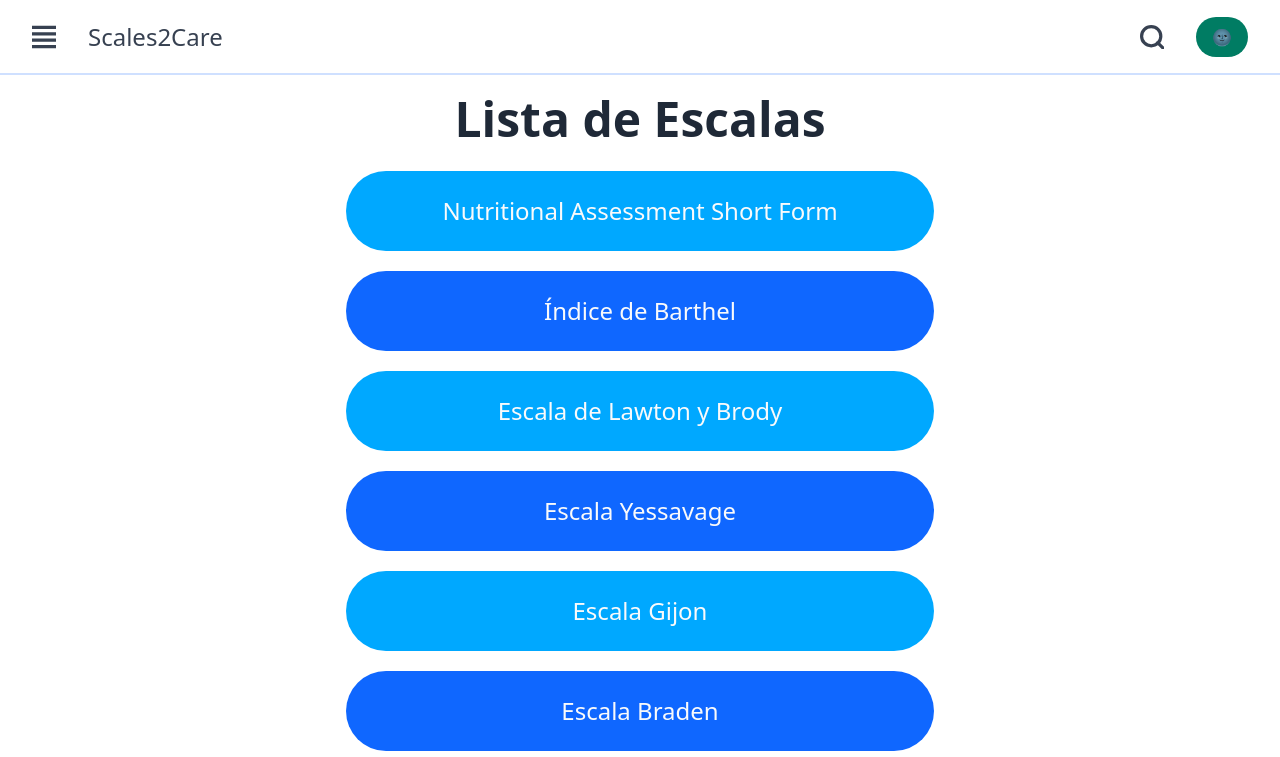
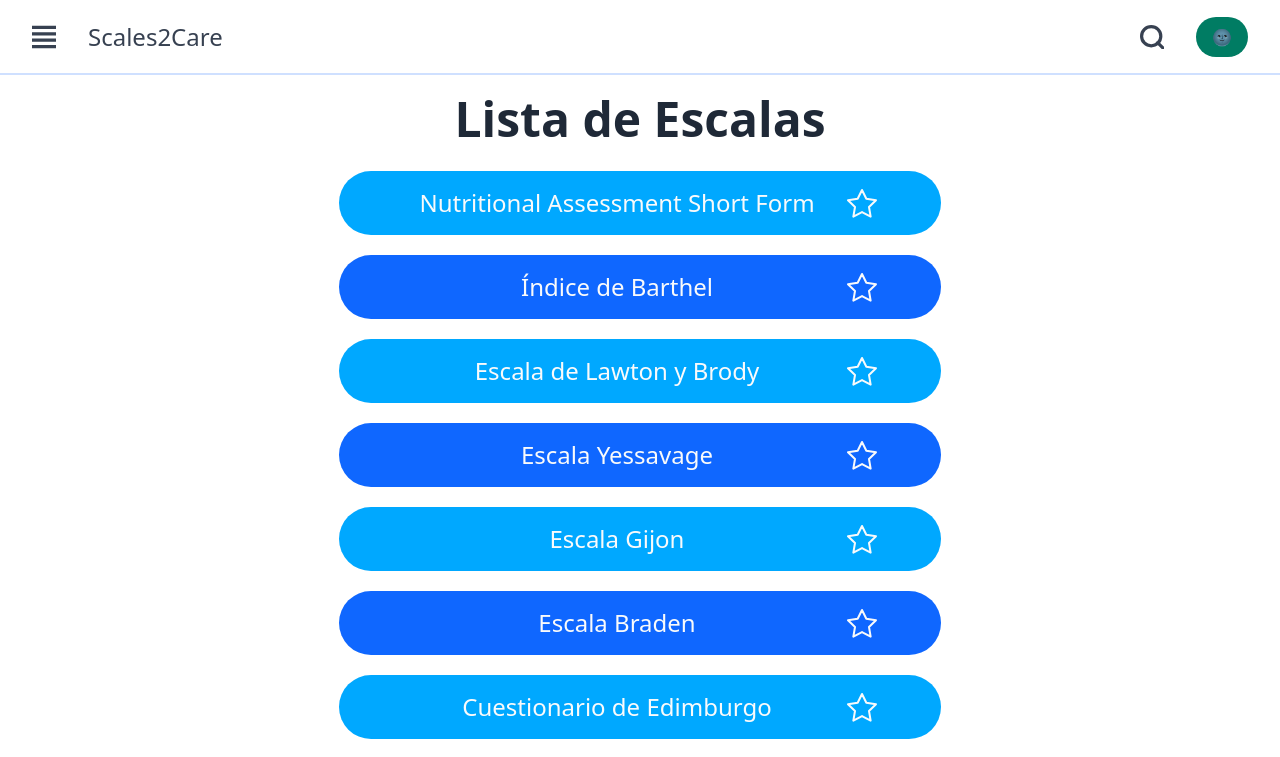
Before and after one commit to jesubohr/scales2care, a React (Vite) app: page /app/scales in a window 1280 px wide. Shown: the top 757 px of the page. Built offline with nearby package versions, Linux system fonts and the light colour scheme.

Commit message:
Completed Favorite feature

```diff
--- a/src/components/Buttons.jsx
+++ b/src/components/Buttons.jsx
@@ -1,4 +1,6 @@
+import { useState } from "react";
 import { useNavigate } from "react-router-dom";
+import { Store } from "../utils/localStorage";
 
 function BannerButton ({ className = "", click = () => { }, children }) {
     return (
@@ -25,9 +27,56 @@ function LinkButton ({ children, className = "", href = "#" }) {
                 "text-2xl text-gray-50 dark:text-gray-900 font-medium " +
                 `${className}`
             }
-            onClick={ () => { navigate(href) } }
+            onClick={ () => { navigate(href); } }
         >{ children }</button>
     );
 }
 
-export { BannerButton, LinkButton };
+function ScaleButton ({ id, name, className = "" }) {
+    const navigate = useNavigate();
+    return (
+        <div className={
+            "flex justify-between items-center gap-4 " +
+            "py-2 px-4 sm:px-2 md:px-16 " +
+            "text-base sm:text-2xl md:text-2xl " +
+            "rounded-full text-gray-50 dark:text-gray-900 font-medium " +
+            `${className}` }
+        >
+            <button
+                title={ `Ir a escala: ${name}` }
+                className="py-2 h-full grow"
+                onClick={ () => { navigate(`/app/scales/${id + 1}`); } }
+            >
+                { name }
+            </button>
+            <FavoriteButton id={ id } />
+        </div>
+    );
+}
+
+function FavoriteButton ({ id = 0 }) {
+    const [favoritesScales, setFavoritesScales] = useState(() => {
+        return Store.get("user-favorite-scales") || [];
+    });
+    const isActive = favoritesScales.includes(id + 1);
+
+    function toggleFavoriteScale (index) {
+        if (favoritesScales.includes(index)) {
+            const newFavorites = favoritesScales.filter(scaleIndex => scaleIndex !== index);
+            setFavoritesScales(newFavorites);
+            Store.set("user-favorite-scales", newFavorites);
+        } else {
+            const newFavorites = [...favoritesScales, index];
+            setFavoritesScales(newFavorites);
+            Store.set("user-favorite-scales", newFavorites);
+        }
+    }
+
+    return (
+        <button onClick={ () => { toggleFavoriteScale(id + 1); } }>
+            <svg viewBox="0 0 15 15" fill={ (isActive) ? "#ffc100" : "none" } stroke={ (isActive) ? "#ffc100" : "currentColor" } xmlns="http://www.w3.org/2000/svg" width="30" height="30"><path d="M7.5 12.04l-4.326 2.275L4 9.497.5 6.086l4.837-.703L7.5 1l2.163 4.383 4.837.703L11 9.497l.826 4.818L7.5 12.041z" strokeLinecap="round" strokeLinejoin="round"></path></svg>
+        </button>
+    );
+}
+
+export { BannerButton, LinkButton, ScaleButton, FavoriteButton };
--- a/src/views/Category.jsx
+++ b/src/views/Category.jsx
@@ -1,6 +1,6 @@
 import { useParams } from "react-router-dom";
 import MainContent from "../components/MainContent";
-import { LinkButton } from "../components/Buttons";
+import { ScaleButton } from "../components/Buttons";
 import { scalesPerCategory } from "../utils/scales";
 
 export default function Category () {
@@ -36,11 +36,12 @@ export default function Category () {
                 { scalesPerCategory[categoryTitle(category)].map((
                     {scaleName, scaleId}, index) => {
                     return (
-                        <LinkButton
+                        <ScaleButton
                             key={ index }
-                            href={ `/app/scales/${scaleId + 1}` }
-                            className={ "py-4 px-4 sm:px-2 md:py-6 md:px-20 text-base sm:text-2xl md:text-2xl " + `${alternateColor(index)}` }
-                        >{ scaleName }</LinkButton>
+                            id={ scaleId }
+                            name={ scaleName }
+                            className={ alternateColor(index) }
+                        />
                     );
                 }) }
             </section>
--- a/src/views/Favorites.jsx
+++ b/src/views/Favorites.jsx
@@ -5,19 +5,19 @@ import { nameScales } from "../utils/scales";
 import { Store } from "../utils/localStorage";
 
 export default function Favorites () {
-    const [favoritesScales, setFavoritesScales] = useState(() => {
-        return Store.get("user-favorite-scales") ?? [];
+    const [favoritesScales, _] = useState(() => {
+        return Store.get("user-favorite-scales") || [];
     });
     const alternateColor = (index) => {
         return (index % 2 === 0)
-        ? "bg-med-sky dark:bg-med-sky"
-        : "bg-med-blue dark:bg-med-blue";
-    }
+            ? "bg-med-sky dark:bg-med-sky"
+            : "bg-med-blue dark:bg-med-blue";
+    };
     useEffect(() => {
-        if(Store.get("user-favorite-scales") === null) {
+        if (Store.get("user-favorite-scales") === null) {
             Store.set('user-favorite-scales', []);
         }
-    })
+    });
     return (
         <MainContent>
             <h2 className="mb-7 text-gray-800 dark:text-gray-300 text-4xl font-bold md:text-5xl">Escalas Favoritas</h2>
--- a/src/views/Scales.jsx
+++ b/src/views/Scales.jsx
@@ -1,13 +1,31 @@
-import { LinkButton } from "../components/Buttons";
+import { useState } from "react";
 import MainContent from "../components/MainContent";
+import { ScaleButton } from "../components/Buttons";
 import { nameScales } from "../utils/scales";
+import { Store } from "../utils/localStorage";
 
 export default function Scales () {
-    const alternateColor = (index) => {
+    const [favoritesScales, setFavoritesScales] = useState(() => {
+        return Store.get("user-favorite-scales") || [];
+    });
+
+    function alternateColor (index) {
         return (index % 2 === 0)
-        ? "bg-med-sky dark:bg-med-sky"
-        : "bg-med-blue dark:bg-med-blue";
+            ? "bg-med-sky dark:bg-med-sky"
+            : "bg-med-blue dark:bg-med-blue";
     }
+    function toggleFavoriteScale (index) {
+        if (favoritesScales.includes(index)) {
+            const newFavorites = favoritesScales.filter(scaleIndex => scaleIndex !== index);
+            setFavoritesScales(newFavorites);
+            Store.set("user-favorite-scales", newFavorites);
+        } else {
+            const newFavorites = [...favoritesScales, index];
+            setFavoritesScales(newFavorites);
+            Store.set("user-favorite-scales", newFavorites);
+        }
+    }
+
     return (
         <MainContent className="p-5">
             <h2 className="mb-7 text-gray-800 dark:text-gray-300 text-4xl font-bold md:text-5xl">Lista de Escalas</h2>
@@ -15,11 +33,12 @@ export default function Scales () {
                 {
                     nameScales.map((name, index) => {
                         return (
-                            <LinkButton
+                            <ScaleButton
                                 key={ index }
-                                href={ `/app/scales/${index + 1}` }
-                                className={"py-4 px-4 sm:px-2 md:py-6 md:px-20 text-base sm:text-2xl md:text-2xl " + `${alternateColor(index)}`}
-                            >{ name }</LinkButton>
+                                id={ index }
+                                name={ name }
+                                className={ alternateColor(index) }
+                            />
                         );
                     })
                 }
```
Also changed, not shown: src/components/AsideMenu.jsx (+7 -7 lines), 1 other file (tests, documents, lock files or other folders).
